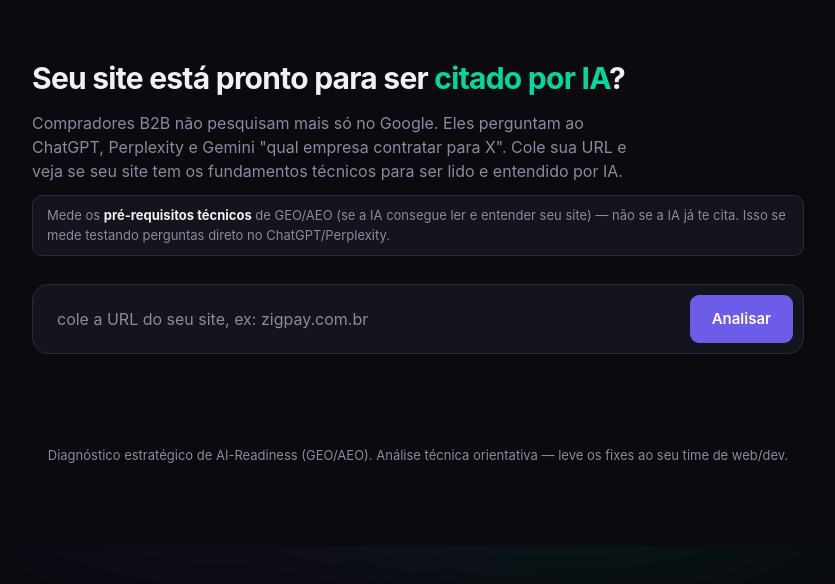
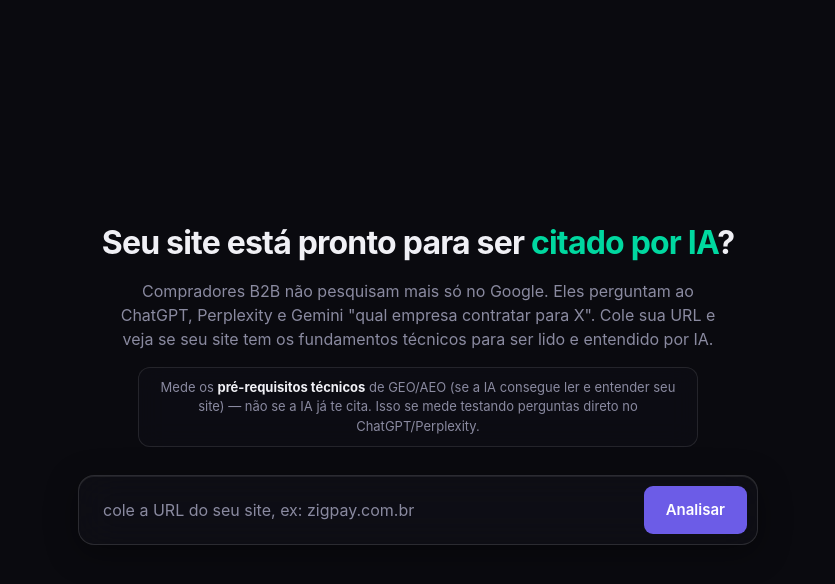
Before and after one commit to marcelofilho-ztgf/ai-readiness, a React (Vite) app in the folder client/: page / in a window 1280 px wide. Shown: the top 584 px of the page, without its empty margins (222-1057 px from the left). Built offline with nearby package versions, Linux system fonts and the light colour scheme.

Commit message:
Visual: background Silk + liquid glass + layout centralizado

```diff
--- a/client/package.json
+++ b/client/package.json
@@ -9,8 +9,10 @@
     "preview": "vite preview"
   },
   "dependencies": {
+    "@react-three/fiber": "^8.18.0",
     "react": "^18.3.1",
-    "react-dom": "^18.3.1"
+    "react-dom": "^18.3.1",
+    "three": "^0.160.1"
   },
   "devDependencies": {
     "@vitejs/plugin-react": "^4.3.4",
--- a/client/src/App.jsx
+++ b/client/src/App.jsx
@@ -27,6 +27,8 @@ export default function App() {
   const [error, setError] = useState("");
   const [data, setData] = useState(null);
 
+  const hasResult = !!data;
+
   async function analyze(e) {
     e.preventDefault();
     const v = url.trim();
@@ -49,18 +51,24 @@ export default function App() {
   return (
     <>
       <AnimatedBackground />
-      <div className="mx-auto max-w-[820px] px-6 pb-20 pt-14">
-        <header>
-          <h1 className="text-[30px] font-bold tracking-tight">
+      {/* Container centralizado vertical e horizontalmente.
+          Sem resultado: hero no centro da tela. Com resultado: rola normalmente. */}
+      <div
+        className="flex min-h-screen w-full flex-col items-center px-6 py-12"
+        style={{ justifyContent: hasResult ? "flex-start" : "center" }}
+      >
+        <div className="w-full max-w-[820px]">
+          <header className="text-center">
+            <h1 className="text-[32px] font-bold tracking-tight">
               Seu site está pronto para ser{" "}
               <span style={{ color: "var(--accent-2)" }}>citado por IA</span>?
             </h1>
-          <p className="mt-2.5 max-w-[620px] text-base text-muted">
+            <p className="mx-auto mt-3 max-w-[620px] text-base text-muted">
               Compradores B2B não pesquisam mais só no Google. Eles perguntam ao ChatGPT,
               Perplexity e Gemini "qual empresa contratar para X". Cole sua URL e veja se seu
               site tem os fundamentos técnicos para ser lido e entendido por IA.
             </p>
-          <p className="mt-3 rounded-[10px] border border-borderc bg-panel px-3.5 py-2.5 text-[13px] text-muted">
+            <p className="glass-soft mx-auto mt-4 max-w-[560px] rounded-xl px-4 py-2.5 text-[13px] text-muted">
               Mede os <b className="text-textc">pré-requisitos técnicos</b> de GEO/AEO (se a IA
               consegue ler e entender seu site) — não se a IA já te cita. Isso se mede testando
               perguntas direto no ChatGPT/Perplexity.
@@ -69,7 +77,7 @@ export default function App() {
 
           <form
             onSubmit={analyze}
-          className="mt-7 flex gap-2.5 rounded-2xl border border-borderc bg-panel p-2.5"
+            className="glass mx-auto mt-7 flex max-w-[680px] gap-2.5 rounded-2xl p-2.5"
           >
             <input
               value={url}
@@ -88,7 +96,10 @@ export default function App() {
             </button>
           </form>
 
-        <div className="mt-4 min-h-[20px] text-sm" style={{ color: error ? "var(--alta)" : "var(--muted)" }}>
+          <div
+            className="mt-4 min-h-[20px] text-center text-sm"
+            style={{ color: error ? "var(--alta)" : "var(--muted)" }}
+          >
             {loading && (
               <span>
                 <span
@@ -102,11 +113,13 @@ export default function App() {
           </div>
 
           {data && (
-          <div className="mt-9 animate-fade">
+            <div className="mt-9 animate-fade text-left">
               {/* GATE */}
               {data.gate?.blocked ? (
-              <div className="mb-5 flex items-start gap-3.5 rounded-2xl border px-5 py-[18px]"
-                style={{ borderColor: "var(--alta)", background: "rgba(255,84,112,.1)" }}>
+                <div
+                  className="glass mb-5 flex items-start gap-3.5 rounded-2xl px-5 py-[18px]"
+                  style={{ borderColor: "var(--alta)", background: "rgba(255,84,112,.12)" }}
+                >
                   <div className="text-[22px] leading-tight">⚠</div>
                   <div>
                     <div className="text-base font-bold" style={{ color: "var(--alta)" }}>
@@ -116,15 +129,20 @@ export default function App() {
                   </div>
                 </div>
               ) : (
-              <div className="mb-5 flex items-center gap-2.5 rounded-xl border px-4 py-3 text-sm"
-                style={{ borderColor: "rgba(0,216,160,.4)", background: "rgba(0,216,160,.08)", color: "var(--ok)" }}>
+                <div
+                  className="glass mb-5 flex items-center gap-2.5 rounded-xl px-4 py-3 text-sm"
+                  style={{ background: "rgba(0,216,160,.1)", color: "var(--ok)" }}
+                >
                   <span>✓</span>
-                <span>Os principais crawlers de IA (GPTBot, PerplexityBot, etc.) conseguem acessar o site.</span>
+                  <span>
+                    Os principais crawlers de IA (GPTBot, PerplexityBot, etc.) conseguem acessar o
+                    site.
+                  </span>
                 </div>
               )}
 
               {/* SCORE CARD */}
-            <div className="flex items-center gap-7 rounded-[18px] border border-borderc bg-panel p-7">
+              <div className="glass flex items-center gap-7 rounded-[18px] p-7">
                 <ScoreGauge score={data.score} />
                 <div>
                   <h2 className="text-[22px] font-bold">{data.grade.label}</h2>
@@ -158,7 +176,7 @@ export default function App() {
                     return (
                       <div
                         key={i}
-                      className="flex items-start gap-3 rounded-[10px] border border-borderc bg-panel px-4 py-3.5"
+                        className="glass flex items-start gap-3 rounded-[10px] px-4 py-3.5"
                         style={{ borderLeft: `3px solid ${c.border}` }}
                       >
                         <span
@@ -176,13 +194,14 @@ export default function App() {
                   })
                 )}
               </div>
+
+              <footer className="mt-12 text-center text-[13px] text-muted">
+                Diagnóstico estratégico de AI-Readiness (GEO/AEO). Análise técnica orientativa —
+                leve os fixes ao seu time de web/dev.
+              </footer>
             </div>
           )}
-
-        <footer className="mt-14 text-center text-[13px] text-muted">
-          Diagnóstico estratégico de AI-Readiness (GEO/AEO). Análise técnica orientativa — leve
-          os fixes ao seu time de web/dev.
-        </footer>
+        </div>
       </div>
     </>
   );
--- a/client/src/components/AnimatedBackground.jsx
+++ b/client/src/components/AnimatedBackground.jsx
@@ -1,41 +1,28 @@
-// SLOT PARA REACT BITS — background animado.
-// Hoje: um gradiente/aurora leve em CSS puro (placeholder bonito).
-// Para trocar pelo da React Bits: substitua o conteúdo deste componente
-// pelo componente de background que você copiar (ex: Aurora, Particles, Beams).
-// O resto do app não precisa mudar — ele só renderiza <AnimatedBackground/> no fundo.
+// Background animado — usa o componente Silk (React Bits) em fullscreen fixo.
+// O Silk (Three.js) é carregado sob demanda (lazy) para a página inicial abrir
+// rápido; o background aparece assim que o chunk pesado termina de baixar.
+import { lazy, Suspense } from "react";
+
+const Silk = lazy(() => import("./Silk.jsx"));
 
 export default function AnimatedBackground() {
   return (
     <div
       aria-hidden
-      style={{
-        position: "fixed",
-        inset: 0,
-        zIndex: -1,
-        overflow: "hidden",
-        background: "var(--bg)",
-      }}
+      style={{ position: "fixed", inset: 0, zIndex: -1, overflow: "hidden", background: "var(--bg)" }}
     >
+      <Suspense fallback={null}>
+        <Silk speed={5} scale={1} color="#3a2d6b" noiseIntensity={1.4} rotation={0} />
+      </Suspense>
+      {/* overlay pra escurecer e dar contraste ao texto/glass */}
       <div
         style={{
           position: "absolute",
-          top: "-20%",
-          left: "50%",
-          width: "900px",
-          height: "900px",
-          transform: "translateX(-50%)",
+          inset: 0,
           background:
-            "radial-gradient(circle at 30% 30%, rgba(108,92,231,.22), transparent 60%), radial-gradient(circle at 70% 40%, rgba(0,216,160,.16), transparent 55%)",
-          filter: "blur(40px)",
-          animation: "bgDrift 18s ease-in-out infinite alternate",
+            "radial-gradient(120% 80% at 50% 0%, rgba(10,10,15,.25), rgba(10,10,15,.78) 70%)",
         }}
       />
-      <style>{`
-        @keyframes bgDrift {
-          0%   { transform: translateX(-50%) translateY(0) scale(1); }
-          100% { transform: translateX(-50%) translateY(40px) scale(1.08); }
-        }
-      `}</style>
     </div>
   );
 }
--- a/client/src/components/CategoryCard.jsx
+++ b/client/src/components/CategoryCard.jsx
@@ -28,10 +28,10 @@ export default function CategoryCard({ name, desc, score, max, pct }) {
     <div
       ref={ref}
       onMouseMove={onMove}
-      className="group relative overflow-hidden rounded-xl border border-borderc bg-panel px-[18px] py-4 transition-colors hover:border-accent/60"
+      className="glass group relative overflow-hidden rounded-xl px-[18px] py-4 transition-colors hover:border-accent/60"
       style={{
         background:
-          "radial-gradient(420px circle at var(--mx, -100px) var(--my, -100px), rgba(108,92,231,.12), transparent 40%), var(--panel)",
+          "radial-gradient(420px circle at var(--mx, -100px) var(--my, -100px), rgba(108,92,231,.18), transparent 40%), rgba(20,20,28,.45)",
       }}
     >
       <div className="flex items-baseline justify-between gap-3">
--- /dev/null
+++ b/client/src/components/Silk.jsx
@@ -0,0 +1,104 @@
+/* eslint-disable react/no-unknown-property */
+// Background animado Silk (React Bits) — Three.js via @react-three/fiber.
+// Cor ajustada para a paleta do projeto (roxo) em vez do azul do exemplo.
+import { Canvas, useFrame, useThree } from "@react-three/fiber";
+import { forwardRef, useRef, useMemo, useLayoutEffect } from "react";
+import { Color } from "three";
+
+const hexToNormalizedRGB = (hex) => {
+  hex = hex.replace("#", "");
+  return [
+    parseInt(hex.slice(0, 2), 16) / 255,
+    parseInt(hex.slice(2, 4), 16) / 255,
+    parseInt(hex.slice(4, 6), 16) / 255,
+  ];
+};
+
+const vertexShader = `
+varying vec2 vUv;
+varying vec3 vPosition;
+void main() {
+  vPosition = position;
+  vUv = uv;
+  gl_Position = projectionMatrix * modelViewMatrix * vec4(position, 1.0);
+}
+`;
+
+const fragmentShader = `
+varying vec2 vUv;
+varying vec3 vPosition;
+uniform float uTime;
+uniform vec3  uColor;
+uniform float uSpeed;
+uniform float uScale;
+uniform float uRotation;
+uniform float uNoiseIntensity;
+const float e = 2.71828182845904523536;
+float noise(vec2 texCoord) {
+  float G = e;
+  vec2  r = (G * sin(G * texCoord));
+  return fract(r.x * r.y * (1.0 + texCoord.x));
+}
+vec2 rotateUvs(vec2 uv, float angle) {
+  float c = cos(angle);
+  float s = sin(angle);
+  mat2  rot = mat2(c, -s, s, c);
+  return rot * uv;
+}
+void main() {
+  float rnd        = noise(gl_FragCoord.xy);
+  vec2  uv         = rotateUvs(vUv * uScale, uRotation);
+  vec2  tex        = uv * uScale;
+  float tOffset    = uSpeed * uTime;
+  tex.y += 0.03 * sin(8.0 * tex.x - tOffset);
+  float pattern = 0.6 +
+                  0.4 * sin(5.0 * (tex.x + tex.y +
+                                   cos(3.0 * tex.x + 5.0 * tex.y) +
+                                   0.02 * tOffset) +
+                           sin(20.0 * (tex.x + tex.y - 0.1 * tOffset)));
+  vec4 col = vec4(uColor, 1.0) * vec4(pattern) - rnd / 15.0 * uNoiseIntensity;
+  col.a = 1.0;
+  gl_FragColor = col;
+}
+`;
+
+const SilkPlane = forwardRef(function SilkPlane({ uniforms }, ref) {
+  const { viewport } = useThree();
+  useLayoutEffect(() => {
+    if (ref.current) {
+      ref.current.scale.set(viewport.width, viewport.height, 1);
+    }
+  }, [ref, viewport]);
+  useFrame((_, delta) => {
+    ref.current.material.uniforms.uTime.value += 0.1 * delta;
+  });
+  return (
+    <mesh ref={ref}>
+      <planeGeometry args={[1, 1, 1, 1]} />
+      <shaderMaterial uniforms={uniforms} vertexShader={vertexShader} fragmentShader={fragmentShader} />
+    </mesh>
+  );
+});
+SilkPlane.displayName = "SilkPlane";
+
+const Silk = ({ speed = 5, scale = 1, color = "#3a2d6b", noiseIntensity = 1.5, rotation = 0 }) => {
+  const meshRef = useRef();
+  const uniforms = useMemo(
+    () => ({
+      uSpeed: { value: speed },
+      uScale: { value: scale },
+      uNoiseIntensity: { value: noiseIntensity },
+      uColor: { value: new Color(...hexToNormalizedRGB(color)) },
+      uRotation: { value: rotation },
+      uTime: { value: 0 },
+    }),
+    [speed, scale, noiseIntensity, color, rotation]
+  );
+  return (
+    <Canvas dpr={[1, 2]} frameloop="always">
+      <SilkPlane ref={meshRef} uniforms={uniforms} />
+    </Canvas>
+  );
+};
+
+export default Silk;
--- a/client/src/index.css
+++ b/client/src/index.css
@@ -31,3 +31,19 @@ body {
     transform: rotate(360deg);
   }
 }
+
+/* Liquid glass — vidro fosco translúcido (estilo Apple / preview do Silk) */
+.glass {
+  background: rgba(20, 20, 28, 0.45);
+  backdrop-filter: blur(20px) saturate(150%);
+  -webkit-backdrop-filter: blur(20px) saturate(150%);
+  border: 1px solid rgba(255, 255, 255, 0.12);
+  box-shadow: 0 8px 32px rgba(0, 0, 0, 0.35),
+    inset 0 1px 0 rgba(255, 255, 255, 0.08);
+}
+.glass-soft {
+  background: rgba(20, 20, 28, 0.3);
+  backdrop-filter: blur(14px) saturate(140%);
+  -webkit-backdrop-filter: blur(14px) saturate(140%);
+  border: 1px solid rgba(255, 255, 255, 0.1);
+}
```
Also changed, not shown: 1 other file (tests, documents, lock files or other folders). Lines whose indentation alone changed are shown as unchanged.
